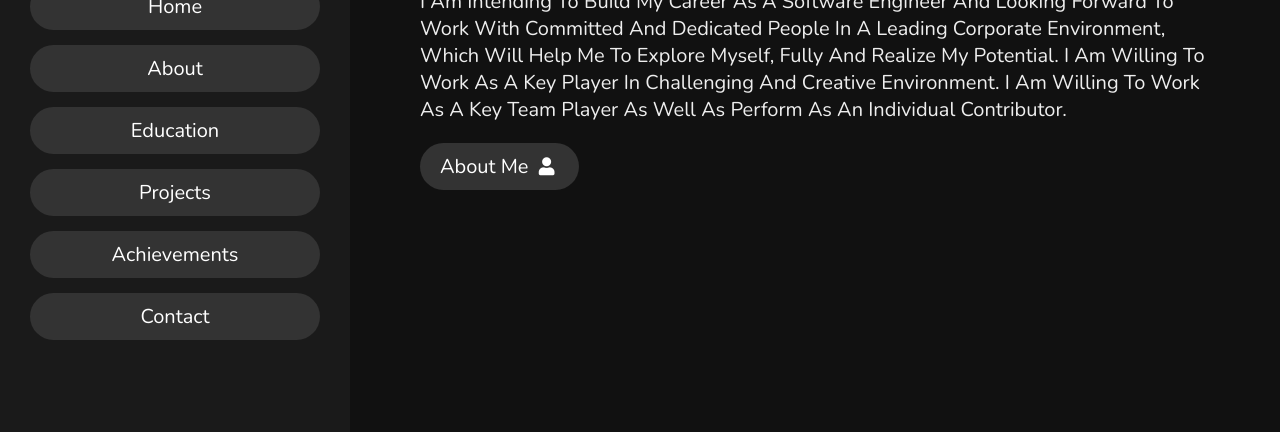
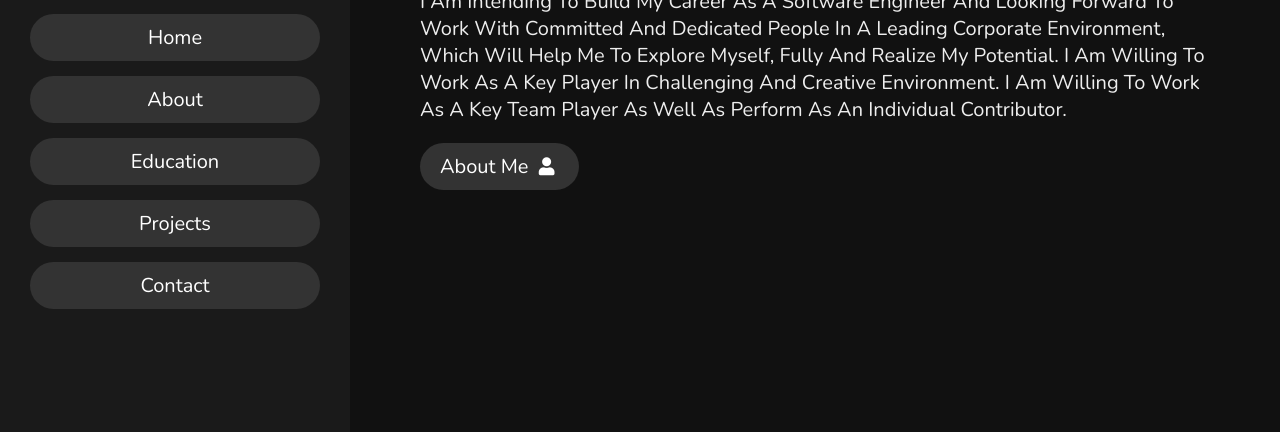
Before and after one commit to prashantu4040/prashantu4040.github.io, a plain HTML site: page index.html in a window 1280 px wide. Shown: the part 368-800 px from the top of the page. Drawn offline with nearby package versions, Linux system fonts and the light colour scheme; files whose address does not match are found by name.

Commit message:
commented achivement section bcz its under upadation

```diff
--- a/index.html
+++ b/index.html
@@ -29,7 +29,7 @@
                 <li><a href="#about">About</a></li>
                 <li><a href="#education">Education</a></li>
                 <li><a href="#projects">Projects</a></li>
-                <li><a href="#achievements">Achievements</a></li>
+                <!-- <li><a href="#achievements">Achievements</a></li> -->
                 <li><a href="#contact">Contact</a></li>
             </ul>
         </nav>
@@ -202,10 +202,10 @@
 
     <!-- Achievements section started -->
 
-    <section class="achievements" id="achievements">
+    <!-- <section class="achievements" id="achievements">
         <h1 class="heading">my <span>achievements</span></h1>
 
-    </section>
+    </section> -->
     <!-- Achievements section ends -->
 
 
```
Also changed, not shown: css/style.css (line endings or trailing spaces).
